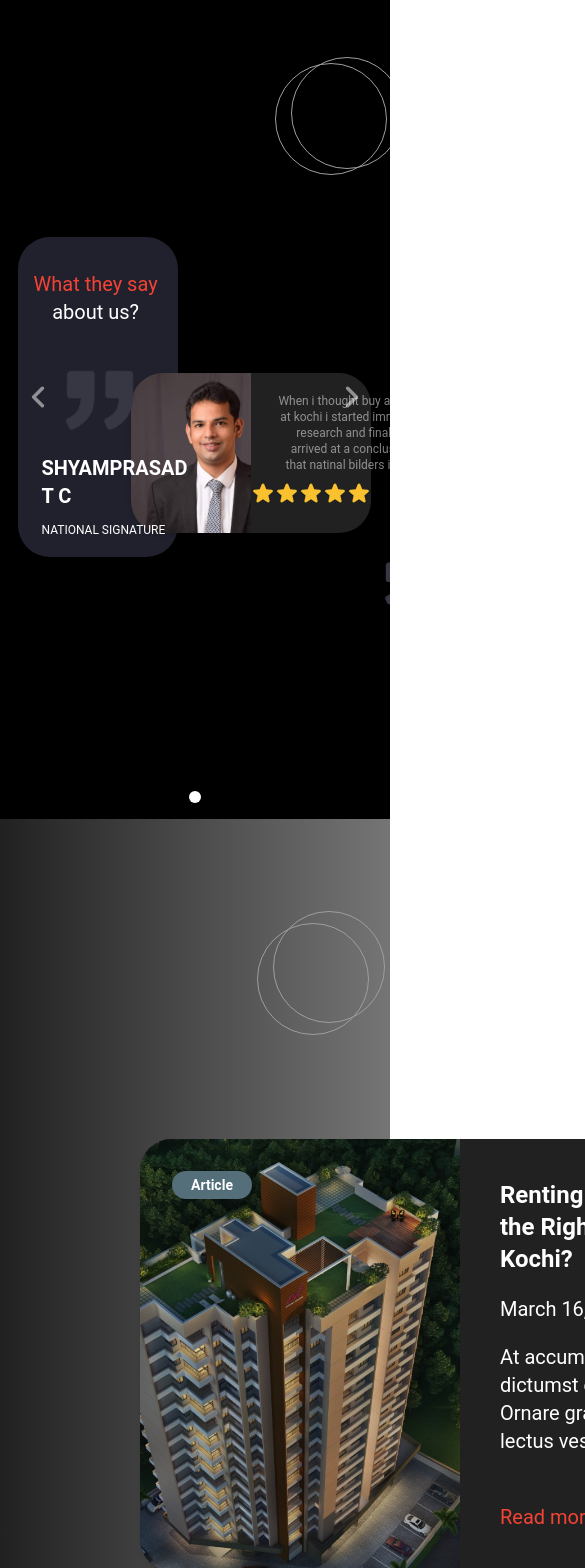
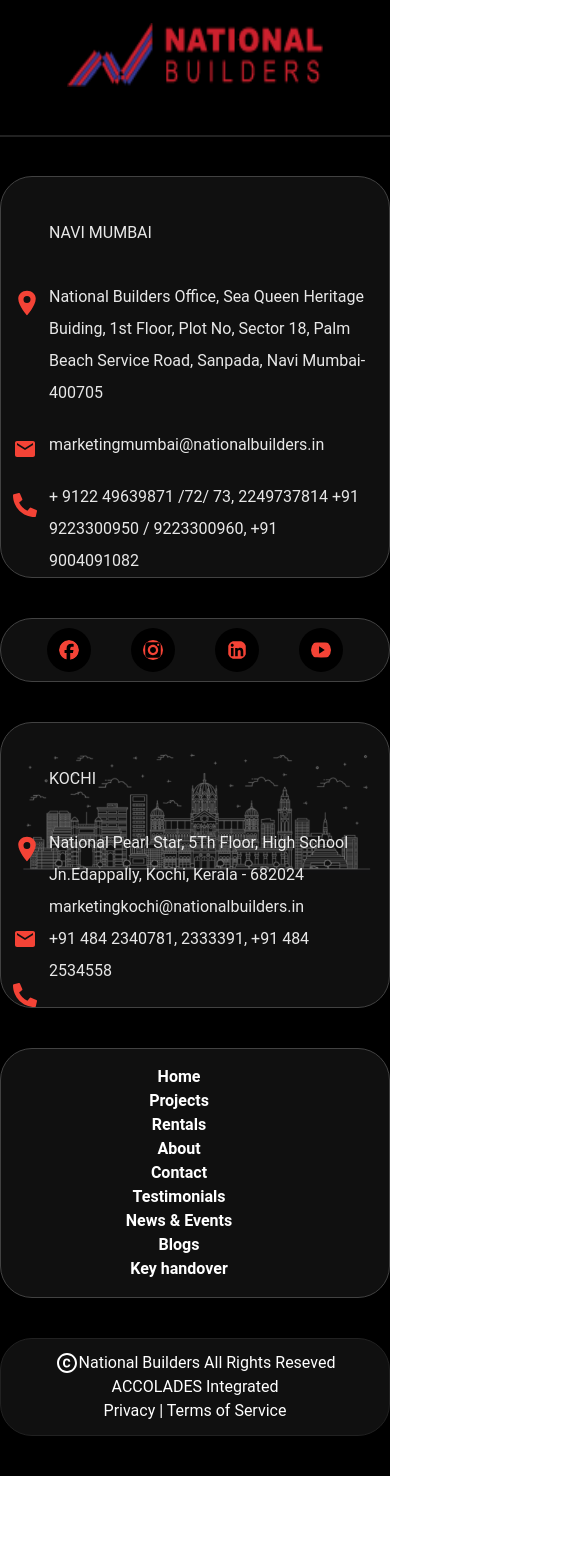
Before and after one commit to MOHAMMEDSIFANKP/machine-task-Accolades, a React (Vite) app: page / in a window 390 px wide. Shown: the part 3800-5368 px from the top of the page, 585 px wide, since content can reach past the window. After the commit the page ends 5276 px from the top, so only its background shows below. Built offline with nearby package versions, Linux system fonts and the light colour scheme.

Commit message:
Footer responceive completed

```diff
--- a/src/Components/Footer.jsx
+++ b/src/Components/Footer.jsx
@@ -14,21 +14,21 @@
 
 function Footer() {
   return (
-    <div className='h-screen grid grid-rows-[10rem,1px,1fr]'>
+    <div className='lg:h-screen grid grid-rows-[10rem,1px,1fr]'>
       <div className='flex justify-center items-center'>
         <img src={Logo} className='h-16 w-64 ' alt="" />
       </div>
       <hr className='mx-auto container border border-gray-900' />
-      <div className='mx-auto container grid grid-rows-[1fr,6rem,12rem]  bg-no-repeat bg-contain bg-center' style={{ backgroundImage: `url(${BgImage})` }}>
-        <div className='grid grid-cols-[1fr,5rem,1fr] gap-8'>
-          <Card className='bg-gray-900 bg-opacity-50 border grid grid-cols-[5rem,1fr] border-gray-800 my-10 rounded-[2rem]'>
-            <div className='text-red-500 ps-7'>
+      <div className='mx-auto container grid lg:grid-rows-[1fr,6rem,12rem]  bg-no-repeat bg-contain bg-center' style={{ backgroundImage: `url(${BgImage})` }}>
+        <div className='lg:grid lg:grid-cols-[1fr,5rem,1fr] gap-8'>
+          <Card className='bg-gray-900 bg-opacity-50 border grid grid-cols-[3rem,1fr] lg:grid-cols-[5rem,1fr] border-gray-800 my-10 rounded-[2rem]'>
+            <div className='text-red-500 ps-3 lg:ps-7'>
               <IoLocationSharp className='h-7 w-7 mt-[7rem]' />
-              <MdEmail className='h-6 w-6 mt-[5.3rem]' />
+              <MdEmail className='h-6 w-6 mt-[7.5rem] lg:mt-[5.3rem]' />
               <FaPhoneAlt className='h-6 w-6 mt-[2rem]' />
 
             </div>
-            <div className='text-xl text-white opacity-90 me-5 leading-8'>
+            <div className=' lg:text-xl text-white opacity-90 me-5 leading-8 '>
               <p className='pt-10'>NAVI MUMBAI </p>
               <p className='pt-8'>National Builders Office, Sea  Queen Heritage Buiding, 1st Floor, Plot No, Sector 18, Palm Beach Service Road, Sanpada, Navi Mumbai-400705 </p>
               <p className='pt-5'>marketingmumbai@nationalbuilders.in</p>
@@ -37,31 +37,30 @@
 
           </Card>
 
-          <Card className='bg-gray-900 bg-opacity-50  border flex justify-center items-center border-gray-800 my-10 rounded-[2rem]'>
-            <FaFacebook className='w-11 h-11 text-red-500 m-5 bg-black p-3 rounded-full ' />
-            <GrInstagram className='w-11 h-11 text-red-500 m-5 bg-black p-3 rounded-full ' />
-            <FaLinkedin className='w-11 h-11 text-red-500 m-5 bg-black p-3 rounded-full ' />
-            <IoLogoYoutube className='w-11 h-11 text-red-500 m-5 bg-black p-3 rounded-full ' />
+          <div className='bg-gray-900 bg-opacity-50 border flex justify-center items-center border-gray-800 my-10 rounded-[2rem] sm:flex-col h-16 lg:h-auto'>
+            <FaFacebook className='w-11 h-11 text-red-500 m-5 bg-black p-3 rounded-full' />
+            <GrInstagram className='w-11 h-11 text-red-500 m-5 bg-black p-3 rounded-full' />
+            <FaLinkedin className='w-11 h-11 text-red-500 m-5 bg-black p-3 rounded-full' />
+            <IoLogoYoutube className='w-11 h-11 text-red-500 m-5 bg-black p-3 rounded-full' />
+          </div>
 
-
-          </Card>
-          <Card className='bg-gray-900 bg-opacity-50 border grid grid-cols-[5rem,1fr] border-gray-800 my-10 rounded-[2rem]'>
-            <div className='text-red-500 ps-7'>
+          <Card className='bg-gray-900 bg-opacity-50 border grid grid-cols-[3rem,1fr] lg:grid-cols-[5rem,1fr] border-gray-800 my-10 rounded-[2rem]'>
+          <div className='text-red-500 ps-3 lg:ps-7'>
               <IoLocationSharp className='h-7 w-7 mt-[7rem]' />
               <MdEmail className='h-6 w-6 mt-[4rem]' />
               <FaPhoneAlt className='h-6 w-6 mt-[2rem]' />
 
             </div>
-            <div className='text-xl text-white opacity-90 me-5 leading-8'>
+            <div className=' lg:text-xl text-white opacity-90 me-5 leading-8 '>
               <p className='pt-10'>KOCHI </p>
               <p className='pt-8'>National Pearl Star, 5Th Floor, High School Jn.Edappally, Kochi, Kerala - 682024 </p>
-              <p className='pt-9'>marketingkochi@nationalbuilders.in</p>
-              <p className='pt-5'>+91 484 2340781, 2333391, +91 484 2534558</p>
+              <p className='lg:pt-9'>marketingkochi@nationalbuilders.in</p>
+              <p className='lg:pt-10'>+91 484 2340781, 2333391, +91 484 2534558</p>
             </div>
 
           </Card>
         </div>
-        <Card className='rounded-[2rem] grid grid-cols-[1fr,1fr,1fr,1fr,1fr,1fr,9rem,1fr,1fr] pe-8 bg-opacity-50 text-white font-bold text-xl bg-gray-900 border border-gray-800'>
+        <Card className='rounded-[2rem] py-4 lg:py-0 lg:grid lg:grid-cols-[1fr,1fr,1fr,1fr,1fr,1fr,9rem,1fr,1fr] pe-8 bg-opacity-50 text-white font-bold lg:text-xl bg-gray-900 border border-gray-800'>
           <p className='flex justify-center items-center'>Home</p>
           <p className='flex justify-center items-center'>Projects</p>
           <p className='flex justify-center items-center'>Rentals</p>
@@ -72,8 +71,8 @@
           <p className='flex justify-center items-center'>Blogs</p>
           <p className='flex justify-center items-center'>Key handover</p>
         </Card>
-        <Card className='rounded-[2rem] h-20 mt-10 grid grid-cols-3 text-white text-xl bg-gray-900 bg-opacity-50 border border-gray-900'>
-          <p className='flex justify-center items-center'><MdCopyright className='w-6 h-6' /> National Builders All Rights Reseved
+        <Card className='rounded-[2rem] lg:h-20 mt-10 lg:grid lg:grid-cols-3 py-3 text-white mb-10 lg:mb-0 lg:text-xl bg-gray-900 bg-opacity-50 border border-gray-900'>
+          <p className='flex justify-center items-center '><MdCopyright className='w-6 h-6' /> National Builders All Rights Reseved
           </p>
           <p className='flex justify-center items-center'>ACCOLADES Integrated</p>
           <p className='flex justify-center items-center'>Privacy | Terms of Service</p>
--- a/src/Pages/HomePage.jsx
+++ b/src/Pages/HomePage.jsx
@@ -96,10 +96,10 @@
             Your browser does not support the video tag.
           </video>
         </div>
-        <div className='h-[100vh] lg:mx-36 lg:mt-20'>
+        {/* <div className='h-[100vh] lg:mx-36 lg:mt-20'>
           <Corocels />
-        </div>
-        <div className='h-screen bg-gradient-to-r from-gray-900 to-gray-600 grid grid-rows-[20rem,1fr,10rem]'>
+        </div> */}
+        {/* <div className='h-screen bg-gradient-to-r from-gray-900 to-gray-600 grid grid-rows-[20rem,1fr,10rem]'>
           <div className='grid grid-cols-2'>
             <div className='flex justify-center items-center '>
               <div className='flex'>
@@ -126,7 +126,7 @@
           <button className='text-gray-100 font-bold'>Prev</button> <hr className='w-16 mx-2 border-2' /> <button className='text-gray-100 font-bold'>Next</button>
           </div>
           </div>
-        </div>
+        </div> */}
         <div className=''>
           <Footer/>
         </div>
```
